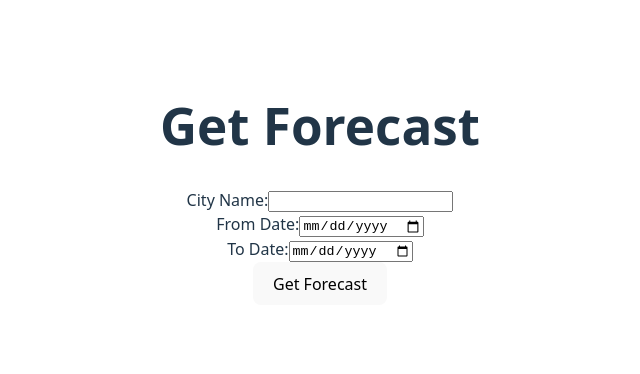
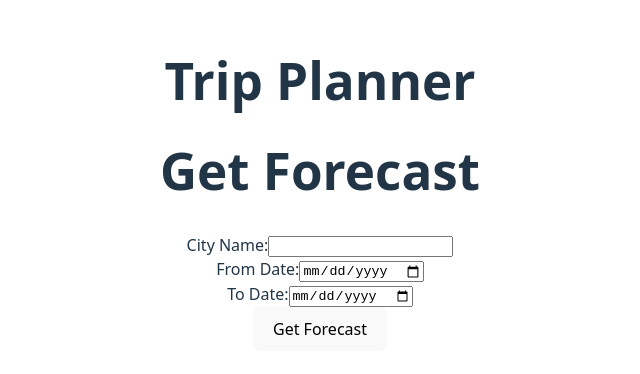
Before and after one commit to suhrobh1/TravelAppClient, a React (Vite) app: page / in a window 1280 px wide. Shown: the part 216-590 px from the top of the page, without its empty margins (320-960 px from the left). Built offline with nearby package versions, Linux system fonts and the light colour scheme.

Commit message:
components set up

```diff
--- /dev/null
+++ b/src/components/TravelForm.jsx
@@ -0,0 +1,109 @@
+import React, { useState } from "react";
+
+function TravelForm({ onDataFetch }) {
+  const [city, setCity] = useState("");
+  const [fromDate, setFromDate] = useState("");
+  const [toDate, setToDate] = useState("");
+  const [responseMessage, setResponseMessage] = useState("");
+  const [forecastData, setForecastData] = useState("");
+  const [error, setError] = useState("");
+
+  const handleCityChange = (event) => {
+    setCity(event.target.value);
+  };
+
+  const handleFromDateChange = (event) => {
+    setFromDate(event.target.value);
+  };
+
+  const handleToDateChange = (event) => {
+    setToDate(event.target.value);
+  };
+
+  const handleSubmit = async (event) => {
+    event.preventDefault();
+
+    setError("");
+
+    if (!city) {
+      setError("Please enter a city name.");
+      return;
+    }
+
+    if (!fromDate) {
+      setError('Please select a "from" date.');
+      return;
+    }
+
+    if (!toDate) {
+      setError('Please select a "to" date.');
+      return;
+    }
+
+    try {
+      const response = await fetch(
+        `https://travelappserver-production.up.railway.app/api/get-forecast`,
+        {
+          method: "POST",
+          headers: {
+            "Content-Type": "application/json",
+          },
+          body: JSON.stringify({ city, fromDate, toDate }),
+        },
+      );
+
+      if (!response.ok) {
+        const errorMessage = await response.text();
+        throw new Error(
+          `HTTP error! status: ${response.status}, message: ${errorMessage}`,
+        );
+      }
+
+      const data = await response.json();
+
+      onDataFetch(data);
+      setResponseMessage(data.message);
+    } catch (err) {
+      console.error("Error sending data to backend:", err);
+      setError("Failed to send data to the server.");
+    }
+  };
+
+  return (
+    <div>
+      <h1>Get Forecast</h1>
+      <form onSubmit={handleSubmit}>
+        <div>
+          <label htmlFor="city">City Name:</label>
+          <input
+            type="text"
+            id="city"
+            value={city}
+            onChange={handleCityChange}
+          />
+        </div>
+        <div>
+          <label htmlFor="fromDate">From Date:</label>
+          <input
+            type="date"
+            id="fromDate"
+            value={fromDate}
+            onChange={handleFromDateChange}
+          />
+        </div>
+        <div>
+          <label htmlFor="toDate">To Date:</label>
+          <input
+            type="date"
+            id="toDate"
+            value={toDate}
+            onChange={handleToDateChange}
+          />
+        </div>
+        <button type="submit">Get Forecast</button>
+      </form>
+    </div>
+  );
+}
+
+export default TravelForm;
--- a/src/pages/Home.jsx
+++ b/src/pages/Home.jsx
@@ -1,106 +1,136 @@
-import React, { useState } from 'react';
+// import React, { useState } from 'react';
+
+// function Home() {
+//   const [city, setCity] = useState('');
+//   const [fromDate, setFromDate] = useState('');
+//   const [toDate, setToDate] = useState('');
+//   const [responseMessage, setResponseMessage] = useState('');
+//   const [forecastData, setForecastData] = useState('');
+//   const [error, setError] = useState('');
+
+//   const handleCityChange = (event) => {
+//     setCity(event.target.value);
+//   };
+
+//   const handleFromDateChange = (event) => {
+//     setFromDate(event.target.value);
+//   };
+
+//   const handleToDateChange = (event) => {
+//     setToDate(event.target.value);
+//   };
+
+//   const handleSubmit = async (event) => {
+//     event.preventDefault();
+//     setResponseMessage('');
+//     setForecastData('');
+//     setError('');
+
+//     if (!city) {
+//       setError('Please enter a city name.');
+//       return;
+//     }
+
+//     if (!fromDate) {
+//       setError('Please select a "from" date.');
+//       return;
+//     }
+
+//     if (!toDate) {
+//       setError('Please select a "to" date.');
+//       return;
+//     }
+
+//     try {
+//       const response = await fetch(`https://travelappserver-production.up.railway.app/api/get-forecast`, {
+//         method: 'POST',
+//         headers: {
+//           'Content-Type': 'application/json',
+//         },
+//         body: JSON.stringify({ city, fromDate, toDate }),
+//       });
+
+//       if (!response.ok) {
+//         const errorMessage = await response.text();
+//         throw new Error(`HTTP error! status: ${response.status}, message: ${errorMessage}`);
+//       }
+
+//       const data = await response.json();
+//       setResponseMessage(data.message);
+//       setForecastData(data.forecast);
+//     } catch (err) {
+//       console.error('Error sending data to backend:', err);
+//       setError('Failed to send data to the server.');
+//     }
+//   };
+
+//   return (
+//     <div>
+//       <h1>Get Forecast</h1>
+//       <form onSubmit={handleSubmit}>
+//         <div>
+//           <label htmlFor="city">City Name:</label>
+//           <input
+//             type="text"
+//             id="city"
+//             value={city}
+//             onChange={handleCityChange}
+//           />
+//         </div>
+//         <div>
+//           <label htmlFor="fromDate">From Date:</label>
+//           <input
+//             type="date"
+//             id="fromDate"
+//             value={fromDate}
+//             onChange={handleFromDateChange}
+//           />
+//         </div>
+//         <div>
+//           <label htmlFor="toDate">To Date:</label>
+//           <input
+//             type="date"
+//             id="toDate"
+//             value={toDate}
+//             onChange={handleToDateChange}
+//           />
+//         </div>
+//         <button type="submit">Get Forecast</button>
+//       </form>
+
+//       {responseMessage && <p>Server Response: {responseMessage}</p>}
+//       {forecastData && <p>Forecast: {forecastData}</p>}
+//       {error && <p style={{ color: 'red' }}>Error: {error}</p>}
+//     </div>
+//   );
+// }
+
+// export default Home;
+
+import React, { useState } from "react";
+import TravelForm from "../components/TravelForm";
 
 function Home() {
-  const [city, setCity] = useState('');
-  const [fromDate, setFromDate] = useState('');
-  const [toDate, setToDate] = useState('');
-  const [responseMessage, setResponseMessage] = useState('');
-  const [forecastData, setForecastData] = useState('');
-  const [error, setError] = useState('');
+  const [combinedData, setCombinedData] = useState(null);
 
-  const handleCityChange = (event) => {
-    setCity(event.target.value);
-  };
-
-  const handleFromDateChange = (event) => {
-    setFromDate(event.target.value);
-  };
-
-  const handleToDateChange = (event) => {
-    setToDate(event.target.value);
-  };
-
-  const handleSubmit = async (event) => {
-    event.preventDefault();
-    setResponseMessage('');
-    setForecastData('');
-    setError('');
-
-    if (!city) {
-      setError('Please enter a city name.');
-      return;
-    }
-
-    if (!fromDate) {
-      setError('Please select a "from" date.');
-      return;
-    }
-
-    if (!toDate) {
-      setError('Please select a "to" date.');
-      return;
-    }
-
-    try {
-      const response = await fetch(`https://travelappserver-production.up.railway.app/api/get-forecast`, {
-        method: 'POST',
-        headers: {
-          'Content-Type': 'application/json',
-        },
-        body: JSON.stringify({ city, fromDate, toDate }),
-      });
-
-      if (!response.ok) {
-        const errorMessage = await response.text();
-        throw new Error(`HTTP error! status: ${response.status}, message: ${errorMessage}`);
-      }
-
-      const data = await response.json();
-      setResponseMessage(data.message);
-      setForecastData(data.forecast);
-    } catch (err) {
-      console.error('Error sending data to backend:', err);
-      setError('Failed to send data to the server.');
-    }
+  const handleDataFetch = (data) => {
+    setCombinedData(data);
   };
 
   return (
     <div>
-      <h1>Get Forecast</h1>
-      <form onSubmit={handleSubmit}>
-        <div>
-          <label htmlFor="city">City Name:</label>
-          <input
-            type="text"
-            id="city"
-            value={city}
-            onChange={handleCityChange}
-          />
-        </div>
-        <div>
-          <label htmlFor="fromDate">From Date:</label>
-          <input
-            type="date"
-            id="fromDate"
-            value={fromDate}
-            onChange={handleFromDateChange}
-          />
-        </div>
-        <div>
-          <label htmlFor="toDate">To Date:</label>
-          <input
-            type="date"
-            id="toDate"
-            value={toDate}
-            onChange={handleToDateChange}
-          />
-        </div>
-        <button type="submit">Get Forecast</button>
-      </form>
-
-      {responseMessage && <p>Server Response: {responseMessage}</p>}
-      {forecastData && <p>Forecast: {forecastData}</p>}
-      {error && <p style={{ color: 'red' }}>Error: {error}</p>}
+      <h1>Trip Planner</h1>
+      <div>
+        <TravelForm onDataFetch={handleDataFetch} />
+        {combinedData && (
+          <div>
+            {/* <Weather data={combinedData.weather} />
+          <Currency data={combinedData.currency} />
+          <Hotels data={combinedData.hotels} />
+          <Places data={combinedData.places} /> */}
+          </div>
+        )}
+      </div>
     </div>
   );
 }
```
Also changed, not shown: code brainstorm.txt (added).
